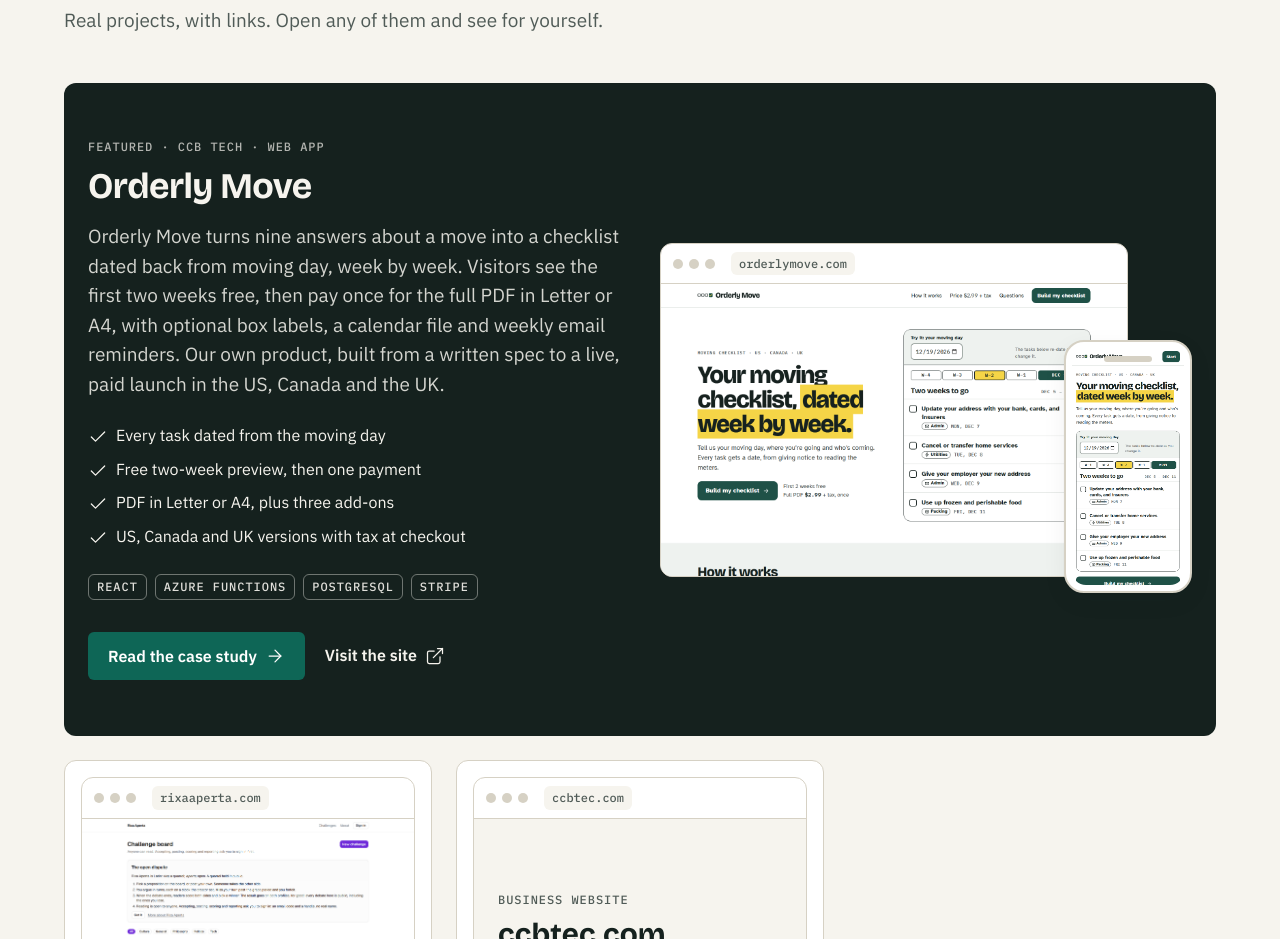
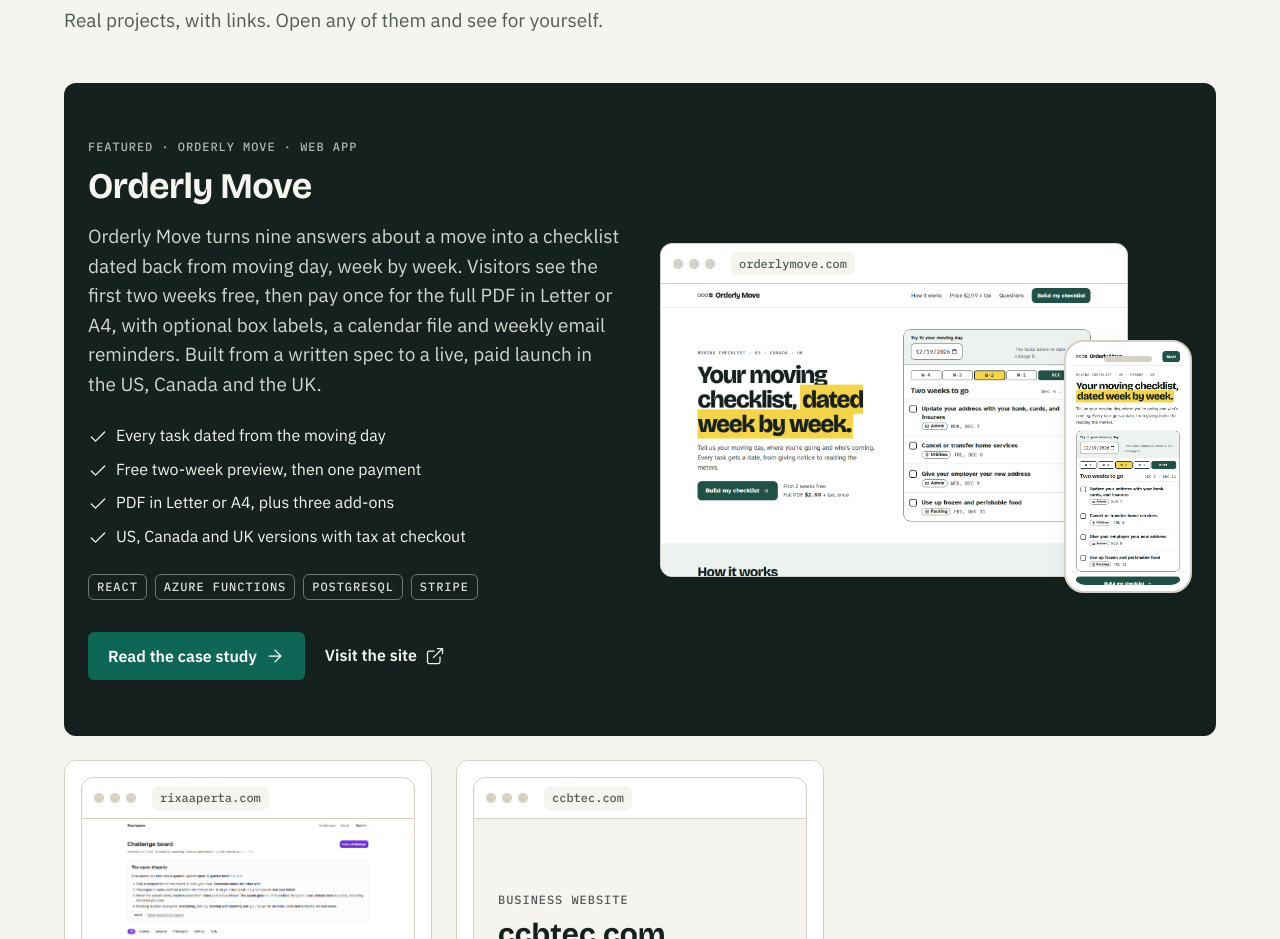
Before and after one commit to Beese-Dev/business_website, a Next.js app: page / in a window 1280 px wide. Shown: the part 1620-2559 px from the top of the page. Built offline with nearby package versions, Linux system fonts and the light colour scheme.

Commit message:
List Orderly Move under its own brand in the case study
Co-Authored-By: Claude Fable 5.1 <noreply@anthropic.com>

```diff
--- a/content/work.ts
+++ b/content/work.ts
@@ -90,7 +90,7 @@ export const projects: Project[] = [
   {
     slug: "orderly-move",
     name: "Orderly Move",
-    client: "CCB Tech",
+    client: "Orderly Move",
     kind: "Web app",
     audience: "entrepreneurs",
     featured: true,
@@ -98,7 +98,7 @@ export const projects: Project[] = [
     year: "2026",
     result: "A paid moving checklist, built and launched from spec to Stripe checkout.",
     summary:
-      "Orderly Move turns nine answers about a move into a checklist dated back from moving day, week by week. Visitors see the first two weeks free, then pay once for the full PDF in Letter or A4, with optional box labels, a calendar file and weekly email reminders. Our own product, built from a written spec to a live, paid launch in the US, Canada and the UK.",
+      "Orderly Move turns nine answers about a move into a checklist dated back from moving day, week by week. Visitors see the first two weeks free, then pay once for the full PDF in Letter or A4, with optional box labels, a calendar file and weekly email reminders. Built from a written spec to a live, paid launch in the US, Canada and the UK.",
     features: [
       "Every task dated from the moving day",
       "Free two-week preview, then one payment",
@@ -118,11 +118,12 @@ export const projects: Project[] = [
     },
     caseStudy: {
       facts: [
-        { label: "Client", value: "CCB Tech (our own product)" },
+        { label: "Client", value: "Orderly Move" },
         { label: "Type", value: "Paid web tool" },
+        { label: "Scope", value: "Spec to launch" },
         { label: "Markets", value: "US, Canada, UK" },
       ],
-      idea: "Generic moving checklists tell you what to do but not when. The idea was a checklist with real dates: tell it your moving day, where you are going and who is coming, and every task lands on a day, counted back from the move. Small enough to pay for once, like a roll of tape.",
+      idea: "Generic moving checklists tell you what to do but not when. The brief was a checklist with real dates: tell it your moving day, where you are going and who is coming, and every task lands on a day, counted back from the move. Small enough to pay for once, like a roll of tape.",
       challenge:
         "The product has to be useful before anyone pays, without giving the whole thing away. The server only ever sends the first two weeks to the browser; later weeks are counts, not blurred text. Add to that three countries with different notice periods and sales tax, a PDF that prints well in black and white on two paper sizes, and download links that keep working for thirty days without accounts or passwords.",
       built: [
@@ -140,7 +141,7 @@ export const projects: Project[] = [
         "Infrastructure as code in Bicep, CI with unit, API and Playwright end-to-end tests on every pull request.",
       ],
       result:
-        "Orderly Move is live and taking payments in three countries. It went from a written spec to a launched product with tests, infrastructure as code and a deploy pipeline, the same way we would build it for a client.",
+        "Orderly Move is live and taking payments in three countries. It went from a written spec to a launched product with tests, infrastructure as code and a deploy pipeline.",
       quote: null,
     },
   },
```
